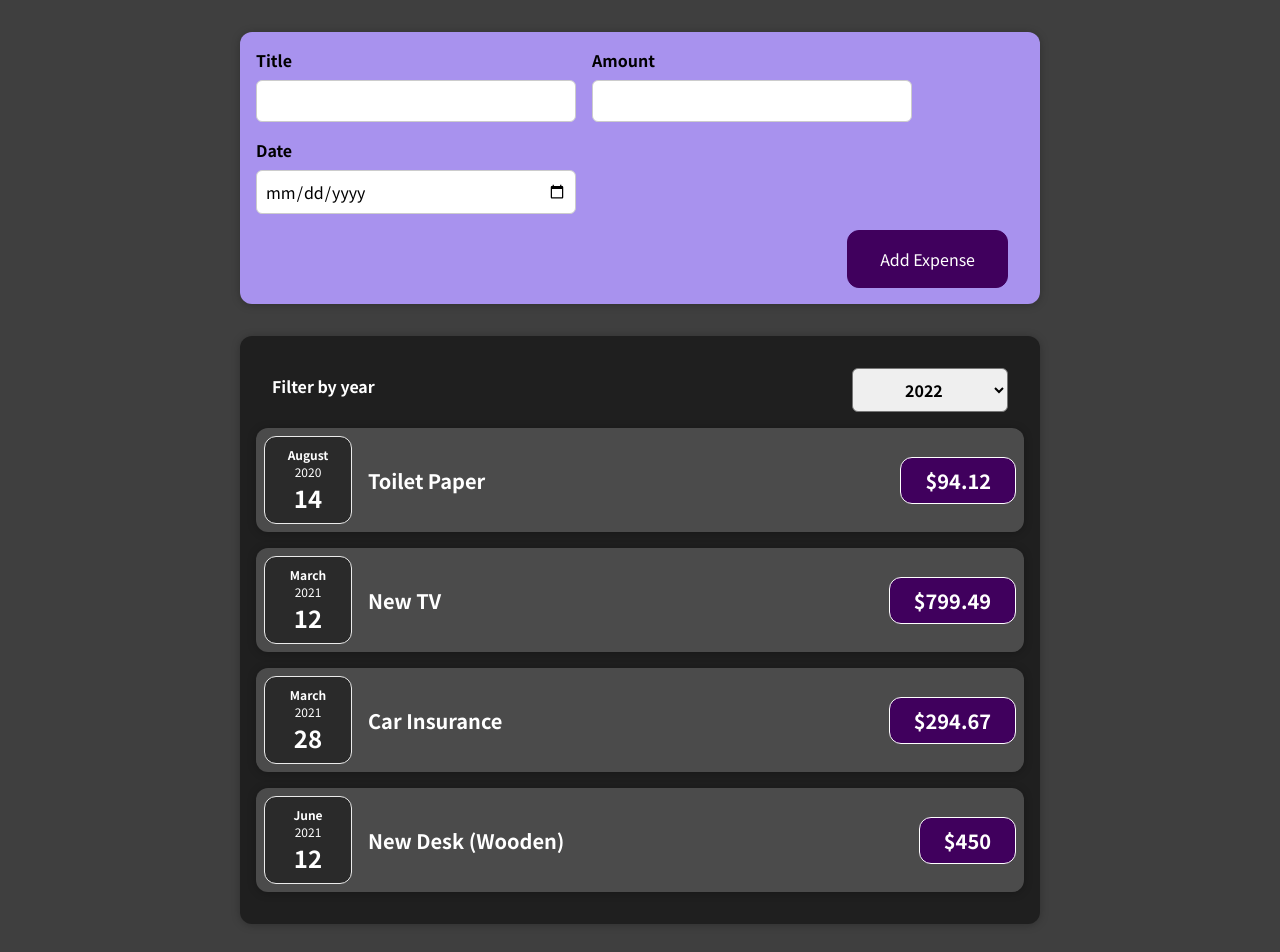
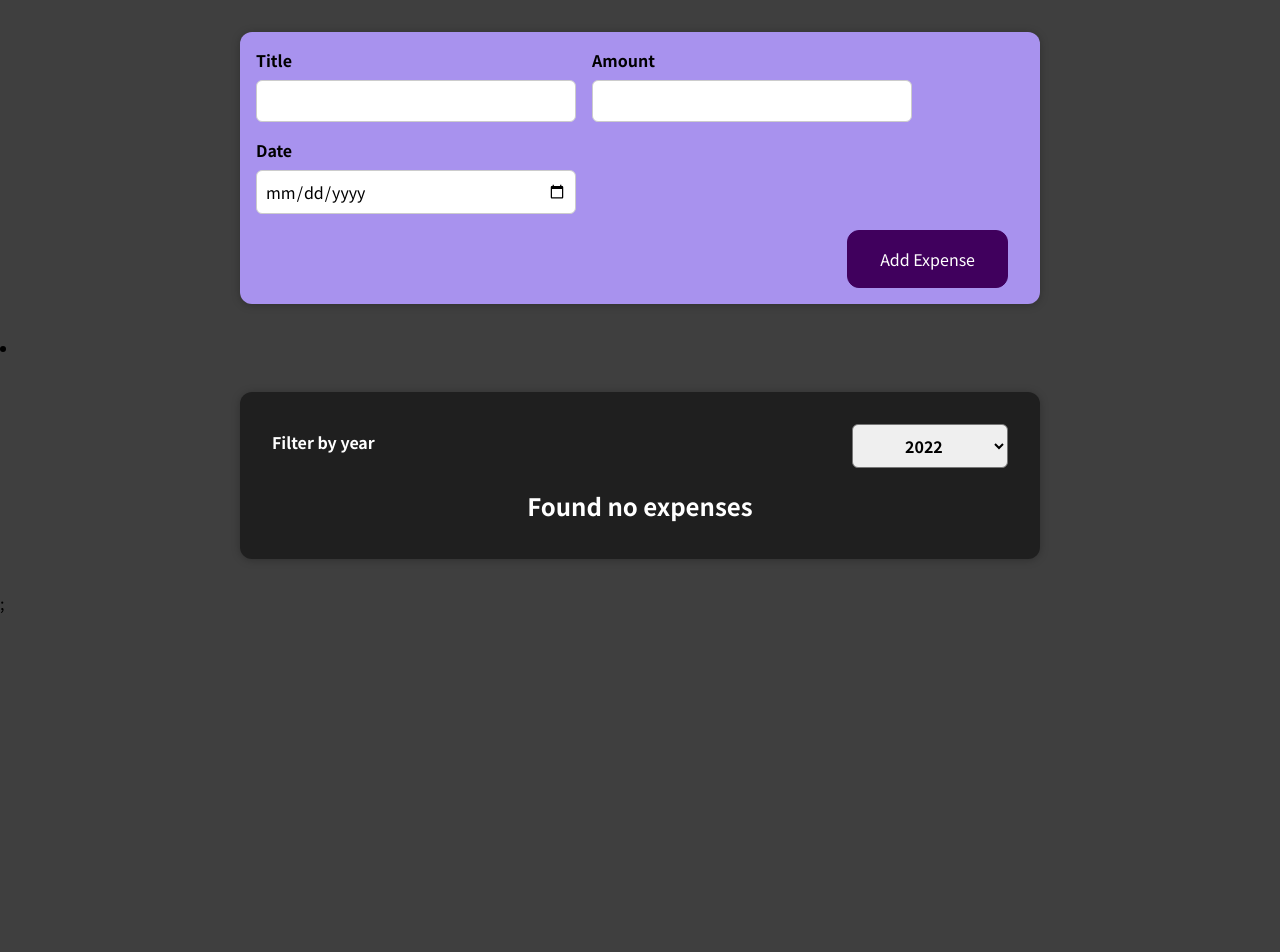
Before and after one commit to michonod/Expense-Tracker, a React (Create React App) app: page / in a window 1280 px wide. Shown: the top 952 px of the page. After the commit the page ends 800 px from the top, so only its background shows below. Built offline with nearby package versions, Linux system fonts and the light colour scheme.

Commit message:
making filter work

```diff
--- a/src/App.js
+++ b/src/App.js
@@ -1,9 +1,8 @@
-import React from "react";
+import React, { useState } from "react";
 import Expenses from "./components/Expenses/Expenses";
 import NewExpense from "./components/NewExpense/NewExpense";
 
-const App = () => {
-  const expenses = [
+const DUMMY_EXPENSES = [
   {
     id: "e1",
     title: "Toilet Paper",
@@ -25,12 +24,13 @@
   },
 ];
 
+const App = () => {
+  const [expenses, setExpenses] = useState(DUMMY_EXPENSES);
+
   const addExpenseHandler = (data) => {
-    const expenseData = {
-      ...data,
-      id: Math.random().toString(),
-    };
-    console.log(expenseData);
+    setExpenses((prevState) => {
+      return [data, ...prevState];
+    });
   };
 
   return (
--- a/src/components/Expenses/Expenses.js
+++ b/src/components/Expenses/Expenses.js
@@ -1,8 +1,8 @@
 import React, { useState } from "react";
 import "./Expenses.css";
-import ExpenseItem from "./ExpenseItem";
 import Card from "../UI/Card";
 import ExpenseFilter from "./ExpensesFilter";
+import ExpensesList from "./ExpensesList";
 
 const Expenses = (props) => {
   const [filteredYear, setFilteredYear] = useState("2022");
@@ -10,35 +10,21 @@
   const filterChangeHandler = (selectedYear) => {
     setFilteredYear(selectedYear);
   };
-  console.log(filteredYear);
+
+  const filteredExpenses = props.items.filter(
+    (expense) => expense.date.getFullYear().toString() === filteredYear
+  );
 
   return (
+    <li>
       <Card className="expenses">
         <ExpenseFilter
           onFilterChange={filterChangeHandler}
           selected={filteredYear}
         />
-      <ExpenseItem
-        title={props.items[0].title}
-        amount={props.items[0].amount}
-        date={props.items[0].date}
-      />
-      <ExpenseItem
-        title={props.items[1].title}
-        amount={props.items[1].amount}
-        date={props.items[1].date}
-      />
-      <ExpenseItem
-        title={props.items[2].title}
-        amount={props.items[2].amount}
-        date={props.items[2].date}
-      />
-      <ExpenseItem
-        title={props.items[3].title}
-        amount={props.items[3].amount}
-        date={props.items[3].date}
-      />
+        <ExpensesList items={filteredExpenses} />
       </Card>
+    </li>
   );
 };
 
--- /dev/null
+++ b/src/components/Expenses/ExpensesList.css
@@ -0,0 +1,9 @@
+.expenses-list {
+  list-style: none;
+  padding: 0;
+}
+
+.expenses-list__fallback {
+  color: white;
+  text-align: center;
+}
--- /dev/null
+++ b/src/components/Expenses/ExpensesList.js
@@ -0,0 +1,24 @@
+import React from "react";
+import "./ExpensesList.css";
+import ExpenseItem from "./ExpenseItem";
+
+const ExpensesList = (props) => {
+  if (props.items.length === 0) {
+    return <h2 className="expenses-list__fallback">Found no expenses</h2>;
+  }
+
+  return (
+    <ul className="expenses-list">
+      {props.items.map((expense) => (
+        <ExpenseItem
+          title={expense.title}
+          amount={expense.amount}
+          date={expense.date}
+          key={expense.id}
+        />
+      ))}
+    </ul>
+  );
+};
+
+export default ExpensesList;
--- a/src/components/NewExpense/NewExpense.js
+++ b/src/components/NewExpense/NewExpense.js
@@ -8,7 +8,8 @@
       ...enteredExpenses,
       id: Math.random().toString(),
     };
-    props.onAddExpense(enteredExpenses);
+    console.log(expenseData);
+    props.onAddExpense(expenseData);
   };
 
   return (
```
Also changed, not shown: 1 other file (tests, documents, lock files or other folders). Lines whose indentation alone changed are shown as unchanged.
